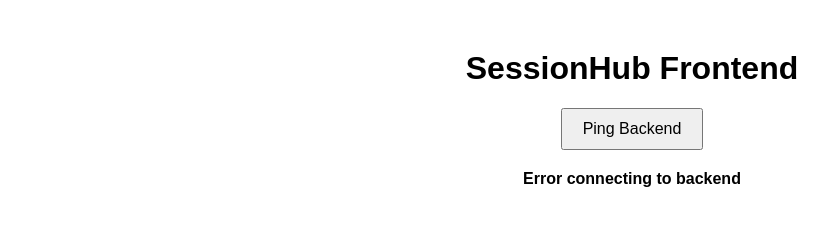
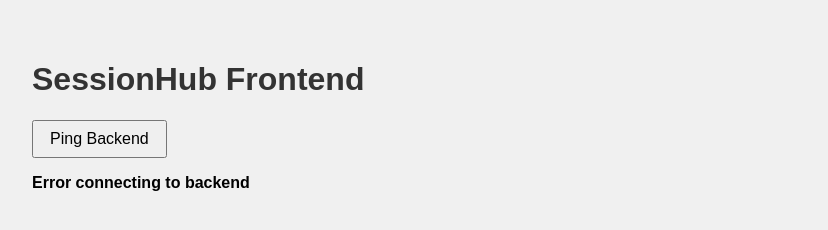
Before and after one commit to maffyjohn520-dev/sessionhub-frontend, a website: page index.html in a window 1280 px wide. Both pictures are taken after a click on the button "Ping Backend". Shown: the whole page, without its empty margins (8-836 px from the left). Drawn offline with Linux system fonts and the light colour scheme; no server answers.

Commit message:
Update frontend to ping Railway backend with IP

```diff
--- a/index.html
+++ b/index.html
@@ -1,31 +1,33 @@
 <!DOCTYPE html>
 <html lang="en">
 <head>
-  <meta charset="UTF-8">
+  <meta charset="UTF-8" />
+  <meta name="viewport" content="width=device-width, initial-scale=1.0">
   <title>SessionHub Frontend</title>
   <style>
-    body { font-family: Arial, sans-serif; text-align: center; margin-top: 50px; }
-    button { padding: 10px 20px; font-size: 16px; cursor: pointer; }
-    #result { margin-top: 20px; font-weight: bold; }
+    body { font-family: Arial, sans-serif; padding: 2rem; background-color: #f0f0f0; }
+    h1 { color: #333; }
+    button { padding: 0.5rem 1rem; font-size: 1rem; cursor: pointer; }
+    #result { margin-top: 1rem; font-weight: bold; }
   </style>
 </head>
 <body>
   <h1>SessionHub Frontend</h1>
-  <button onclick="ping()">Ping Backend</button>
+  <button onclick="pingBackend()">Ping Backend</button>
   <p id="result">Waiting...</p>
 
   <script>
-    // Update this URL to match your Railway backend
-    const API_URL = "https://sessionhub-backend-production-f73b.up.railway.app";
+    const API_URL = "http://100.79.121.187:3000"; // Your backend IP and port
 
-    async function ping() {
-      document.getElementById("result").innerText = "Waiting...";
+    async function pingBackend() {
+      const resultEl = document.getElementById("result");
+      resultEl.innerText = "Pinging backend...";
       try {
-        const res = await fetch(API_URL);
+        const res = await fetch(`${API_URL}/ping`);
         const text = await res.text();
-        document.getElementById("result").innerText = text;
+        resultEl.innerText = "Backend says: " + text;
       } catch (err) {
-        document.getElementById("result").innerText = "Error connecting to backend";
+        resultEl.innerText = "Error connecting to backend";
         console.error(err);
       }
     }
```
